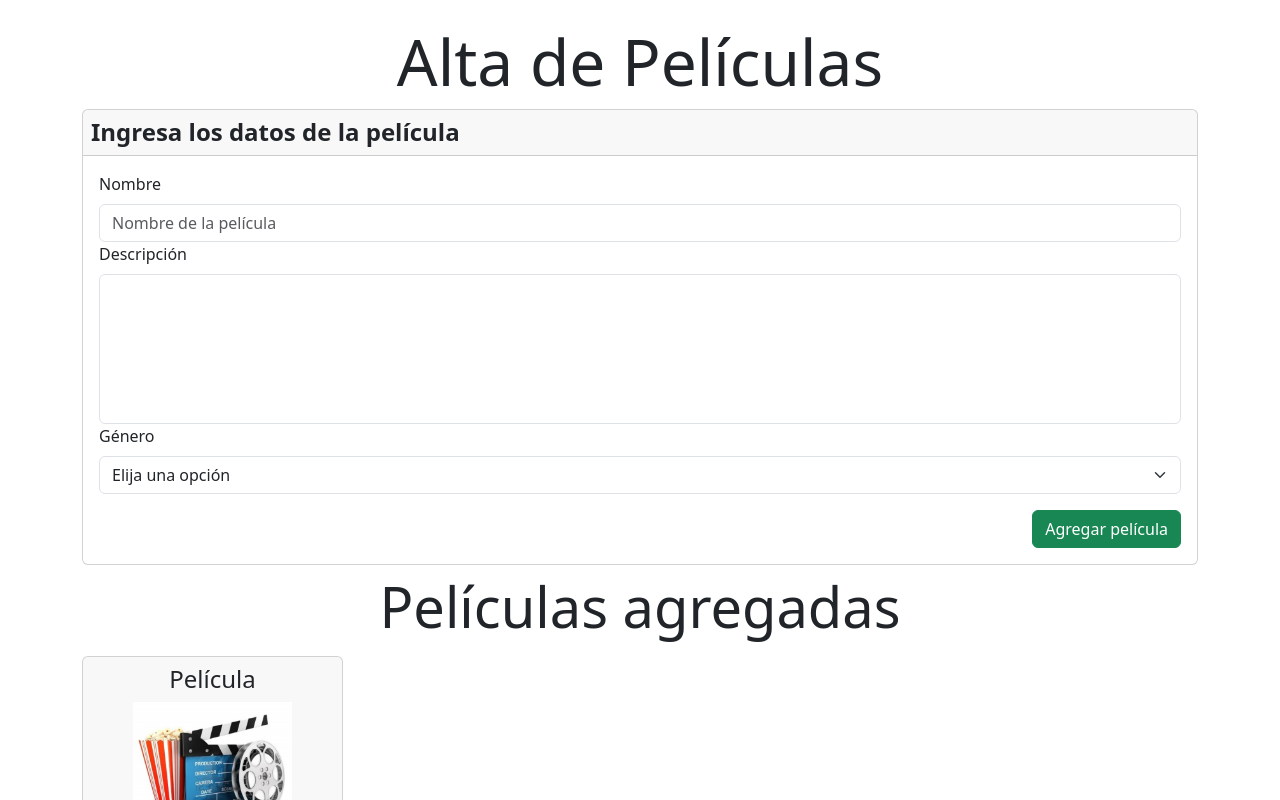
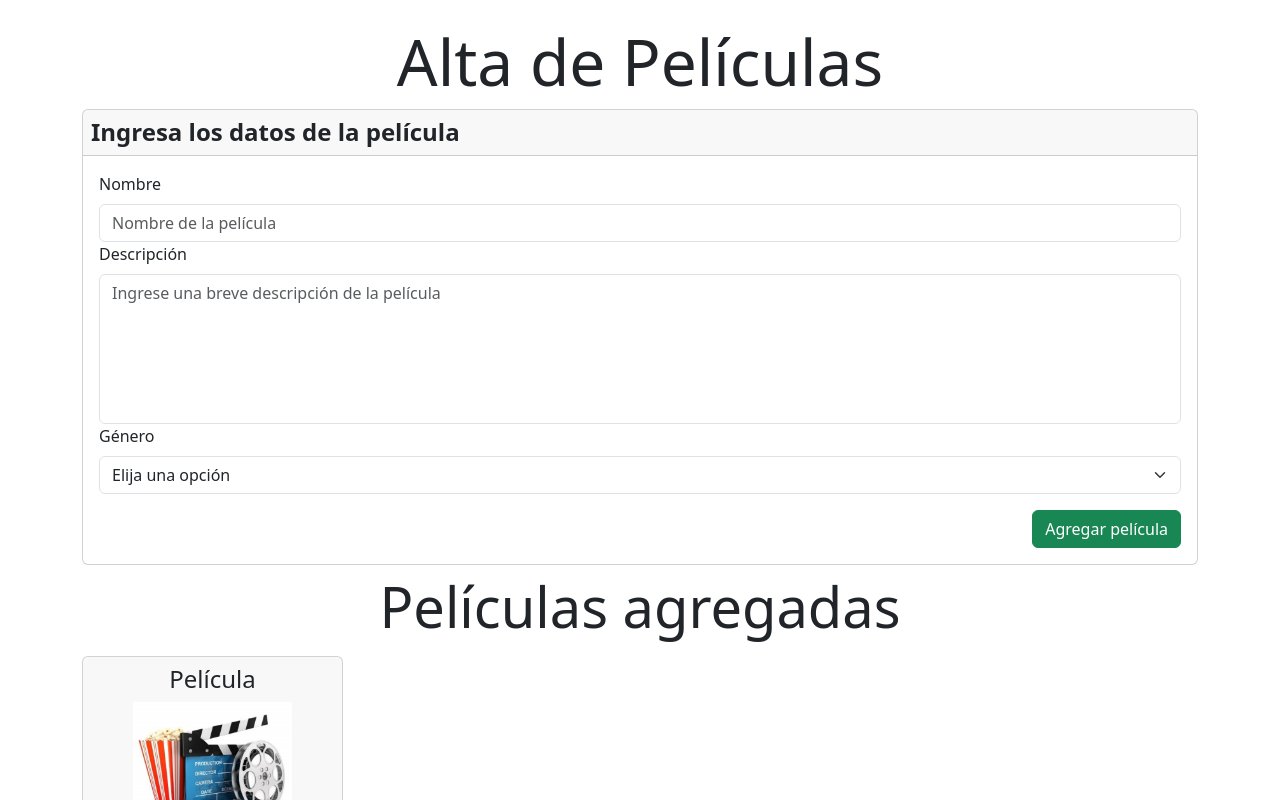
Before and after one commit to lucasecapdevila/react-tp1-ejercicio10, a React (Vite) app: page / in a window 1280 px wide. Shown: the top 800 px of the page. Built offline with nearby package versions, Linux system fonts and the light colour scheme.

Commit message:
se agrega useEffect de objeto Pelicula y función del submit

```diff
--- a/src/components/Formulario.jsx
+++ b/src/components/Formulario.jsx
@@ -1,13 +1,24 @@
-import React from 'react'
+import React, { useState } from 'react'
 import { Button, Card, Form } from 'react-bootstrap'
 
 const Formulario = () => {
+  const [pelicula, setPelicula] = useState({
+    nombrePelicula: '',
+    descripcion: '',
+    genero: ''
+  })
+
+  const handleSubmit = (e) => {
+    e.preventDefault()
+    console.log('Submit funcionando');
+  }
+
   return (
     <section>
       <Card>
         <Card.Header as='h2' className='fw-bold fs-4 px-2'>Ingresa los datos de la película</Card.Header>
         <Card.Body>
-          <Form className='d-flex flex-column'>
+          <Form className='d-flex flex-column' onSubmit={handleSubmit}>
             <Form.Group controlId='nombre'>
               <Form.Label>Nombre</Form.Label>
               <Form.Control
@@ -25,6 +36,13 @@ const Formulario = () => {
               <Form.Label>Descripción</Form.Label>
               <Form.Control
                 as='textarea'
+                type='text'
+                placeholder='Ingrese una breve descripción de la película'
+                minLength={10}
+                maxLength={100}
+                name='descripcion'
+                // value=''
+                required
               />
             </Form.Group>
 
```
